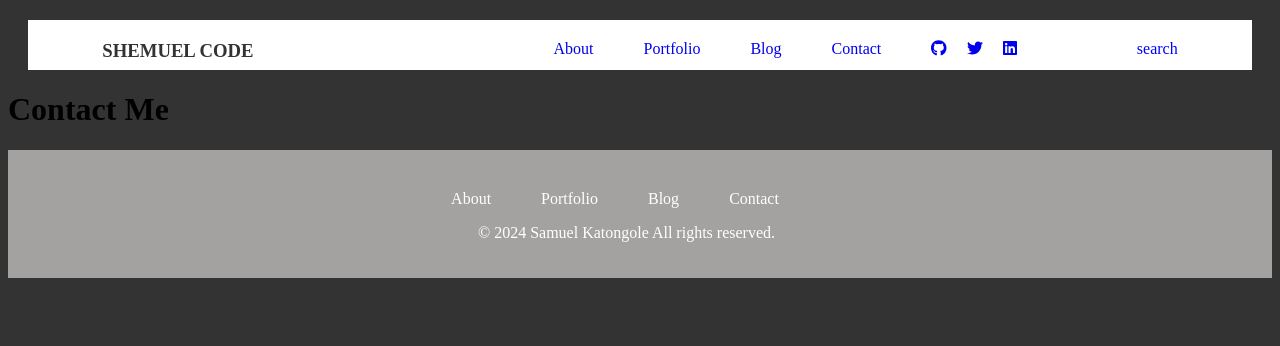
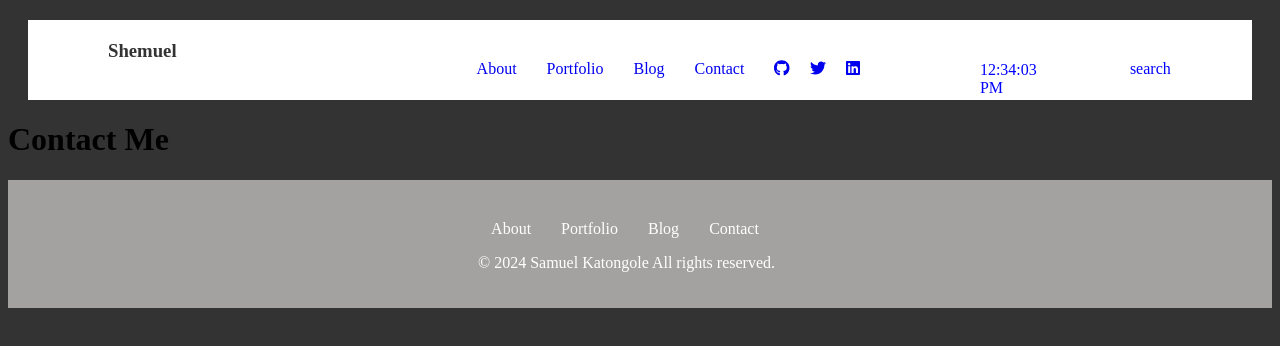
Before and after one commit to Shemuel2060/blogger, a React (Create React App) app: page /contact-me in a window 1280 px wide. Shown: the top 346 px of the page. Built offline with nearby package versions, Linux system fonts and the light colour scheme.

Commit message:
included clock in the navbar

```diff
--- /dev/null
+++ b/src/assets/utility components/clock.js
@@ -0,0 +1,20 @@
+import {useState} from 'react';
+
+function Clock(){
+    let time = new Date().toLocaleTimeString();
+    const [times,setTime] = useState(time)
+
+    const updateTime = ()=>{
+        let time = new Date().toLocaleTimeString();
+        setTime(time)
+    }
+    setInterval(updateTime,1000)
+
+    return(
+        <div>
+            <p>{times}</p>
+        </div>
+    )
+}
+
+export default Clock;
--- a/src/components/Navbar.css
+++ b/src/components/Navbar.css
@@ -11,7 +11,7 @@ body{
     display: flex;
     align-content: center;
     height:50px;
-    justify-content: center;
+    padding:20px 10px 10px 80px;
 
 }
 h3{
@@ -21,12 +21,19 @@ h3{
 }
 .nav-links{
     text-decoration: none;
-    margin-right:50px;
+    margin-right:30px;
 }
 .links,h3,.search{
     margin-top:20px;
 }
+
 .search{
     color:blue;
+    margin-left:50px;
+}
+.clock{
+    color: blue;
     margin-left:100px;
+    margin-top:5px;
+    width:100px;
 }
--- a/src/components/Navbar.js
+++ b/src/components/Navbar.js
@@ -3,6 +3,7 @@
 import './Navbar.css'
 
 import SocialMedia from './SocialMedia';
+import Time from '../assets/utility components/clock'
 import Search from './Search';
 import { Link } from 'react-router-dom';
 
@@ -11,7 +12,9 @@ function Navbar(){
 
     return(
         <div className="nav-bar">
-            <h3 className='logo'>SHEMUEL CODE</h3>
+            <div>
+                <h3 className='logo'>Shemuel</h3>
+            </div>
             <nav className='links'>
                 <Link to="/about-me" className="nav-links">About</Link>
                 <Link to="/portfolio" className="nav-links">Portfolio</Link>
@@ -21,6 +24,9 @@ function Navbar(){
 
             <div className='links'>
                 <SocialMedia/>
+            </div>
+            <div className='clock'>
+                <Time/>
             </div>
             <div className='search'>
                 <Search/>
```
Also changed, not shown: src/assets/styles/normalize.css (renamed from src/components/normalize.css).
